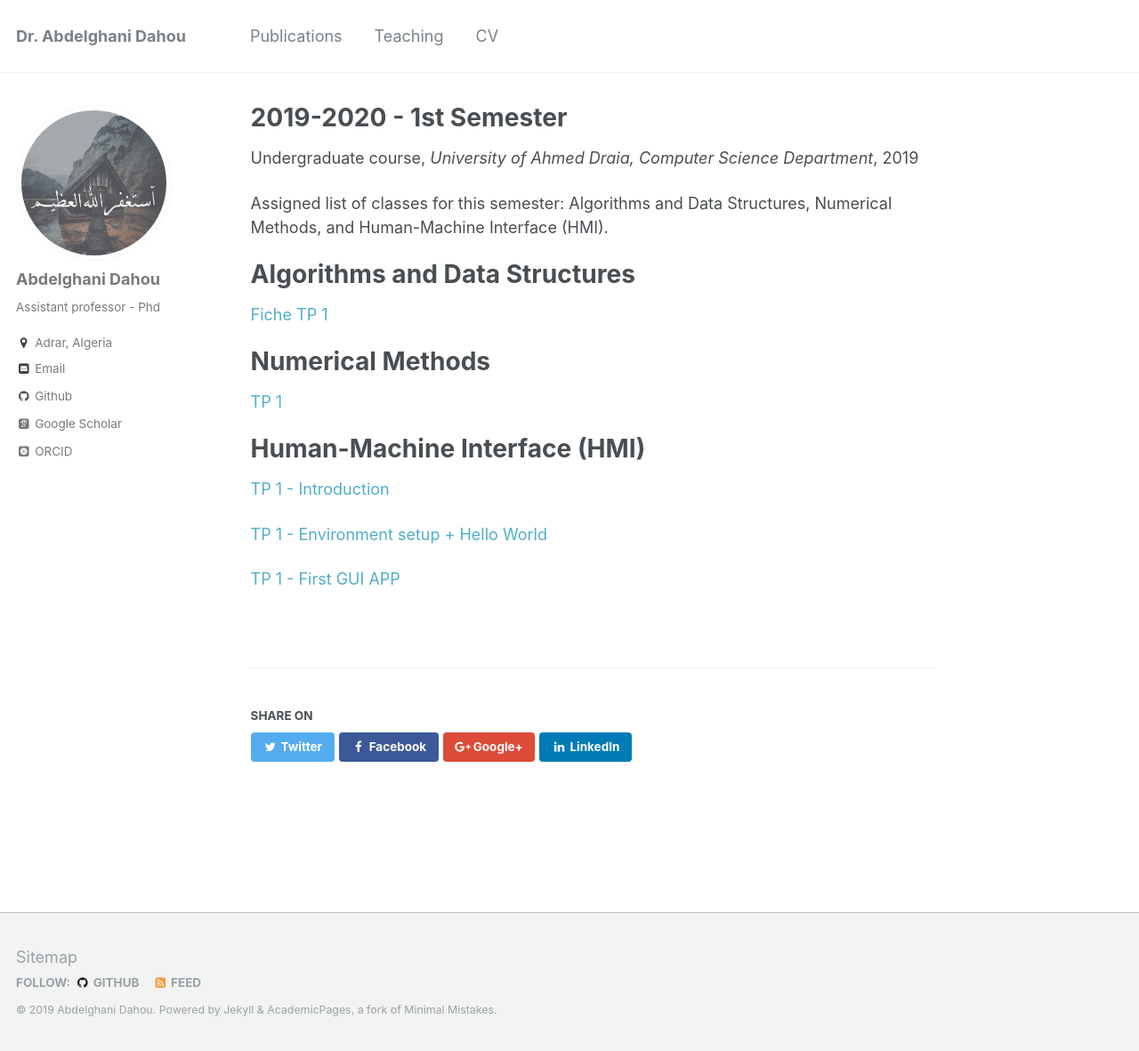
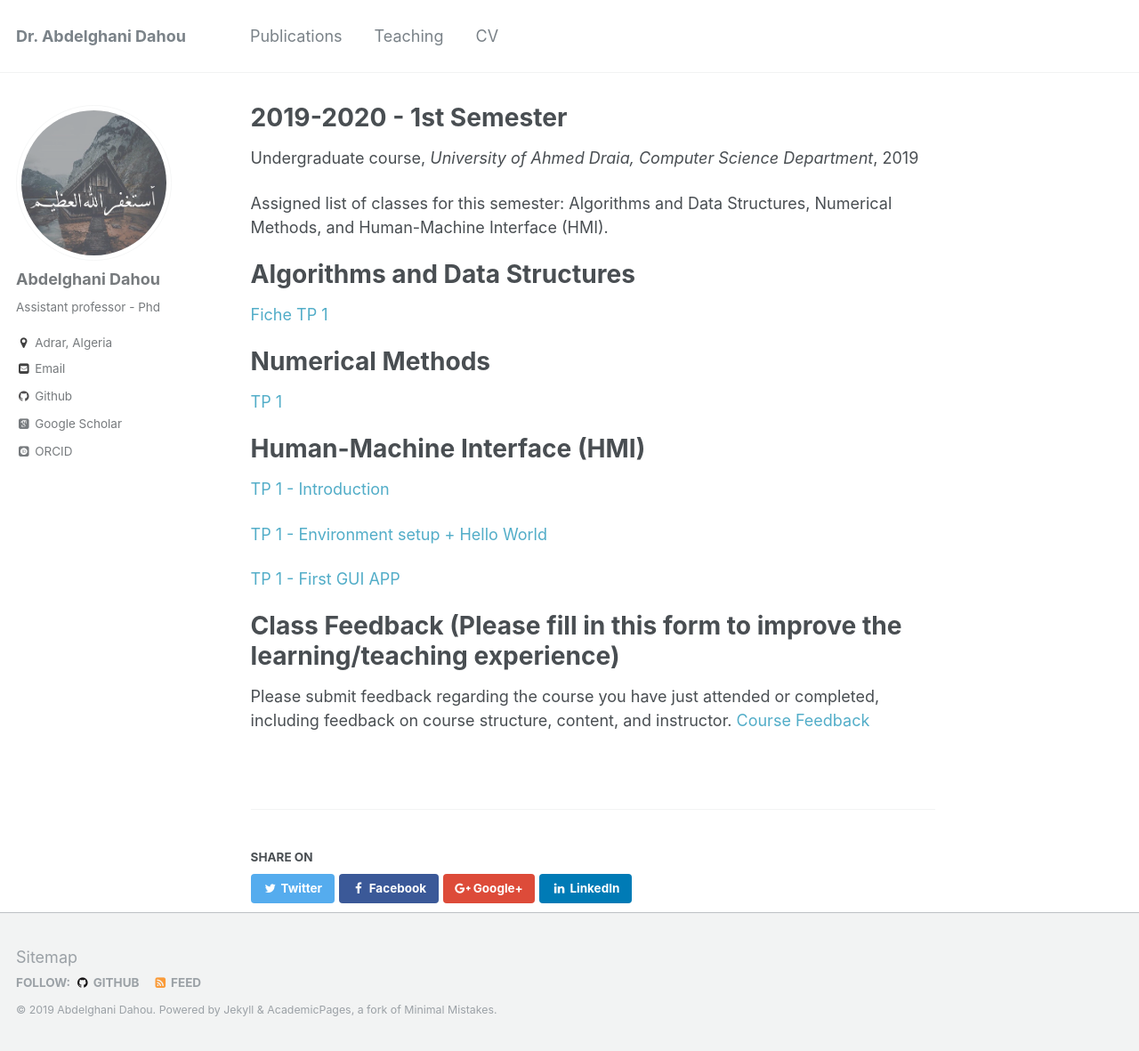
Before and after one commit to dr-dahou-adrar/dr-dahou-adrar.github.io, a Jekyll site: the page built from _teaching/2019-2020-1st-semester-teaching.md, in a window 1280 px wide and 1181 px high. Shown: the whole window at 89% size. Built offline with Jekyll 4.4.1, drawn with Linux system fonts in a browser that asks for light colours; some web fonts are replaced.

Commit message:
Update 2019-2020-1st-semester-teaching.md

```diff
--- a/_teaching/2019-2020-1st-semester-teaching.md
+++ b/_teaching/2019-2020-1st-semester-teaching.md
@@ -27,3 +27,9 @@ Human-Machine Interface (HMI)
 [TP 1 - Environment setup + Hello World](https://www.notion.so/TP01-Environment-setup-Hello-World-82a6cc6a2af846c2b645c466996e75c5)
 
 [TP 1 - First GUI APP](https://www.notion.so/TP01-First-GUI-App-0f710277f0e64daab0f3503552aa6d8f)
+
+
+Class Feedback (Please fill in this form to improve the learning/teaching experience)
+======
+Please submit feedback regarding the course you have just attended or completed, including feedback on course structure, content, and instructor.
+[Course Feedback](https://forms.gle/S8qHBjacM9y4GgbXA)
```
